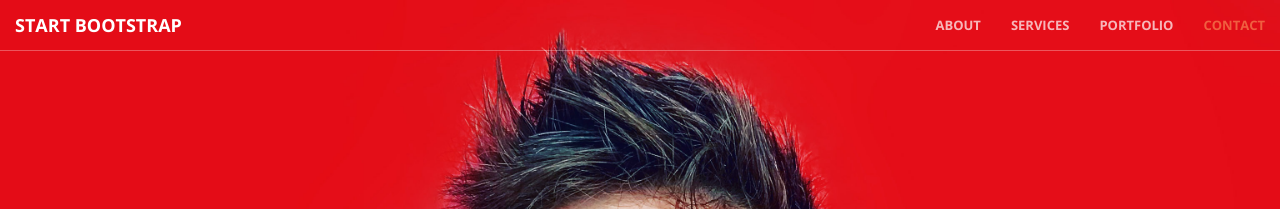
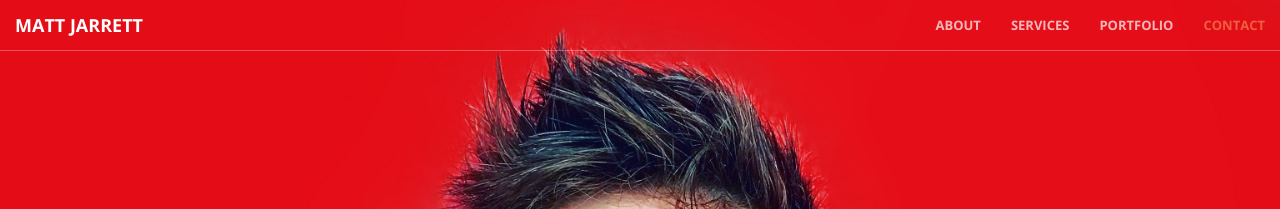
Before and after one commit to cujarrett/cujarrett.github.io, a Jekyll site: the page built from index.html, in a window 1280 px wide. Shown: the top 209 px of the page. Built offline with Jekyll 4.4.1, drawn with Linux system fonts in a browser that asks for light colours; Markdown is read by kramdown in place of the engine named in the settings.

Commit message:
Updates main nav option

```diff
--- a/_includes/head.html
+++ b/_includes/head.html
@@ -6,7 +6,7 @@
     <meta name="description" content="">
     <meta name="author" content="">
 
-    <title>Creative - Start Bootstrap Theme</title>
+    <title>Matt Jarrett</title>
 
     <!-- Bootstrap Core CSS -->
     <link rel="stylesheet" href="css/bootstrap.min.css" type="text/css">
--- a/_includes/nav.html
+++ b/_includes/nav.html
@@ -8,7 +8,7 @@
                 <span class="icon-bar"></span>
                 <span class="icon-bar"></span>
             </button>
-            <a class="navbar-brand page-scroll" href="#page-top">Start Bootstrap</a>
+            <a class="navbar-brand page-scroll" href="#page-top">Matt Jarrett</a>
         </div>
 
         <!-- Collect the nav links, forms, and other content for toggling -->
```
